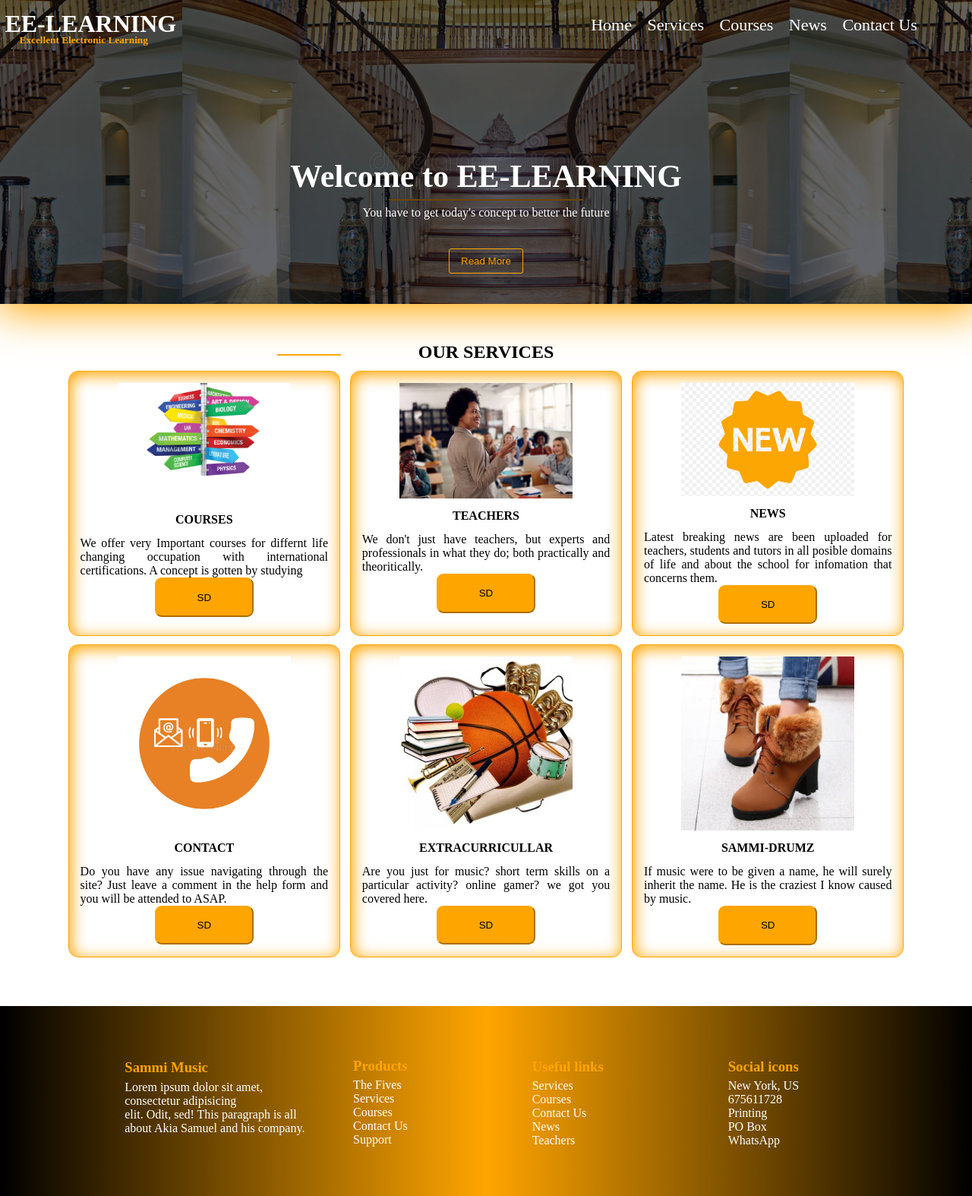
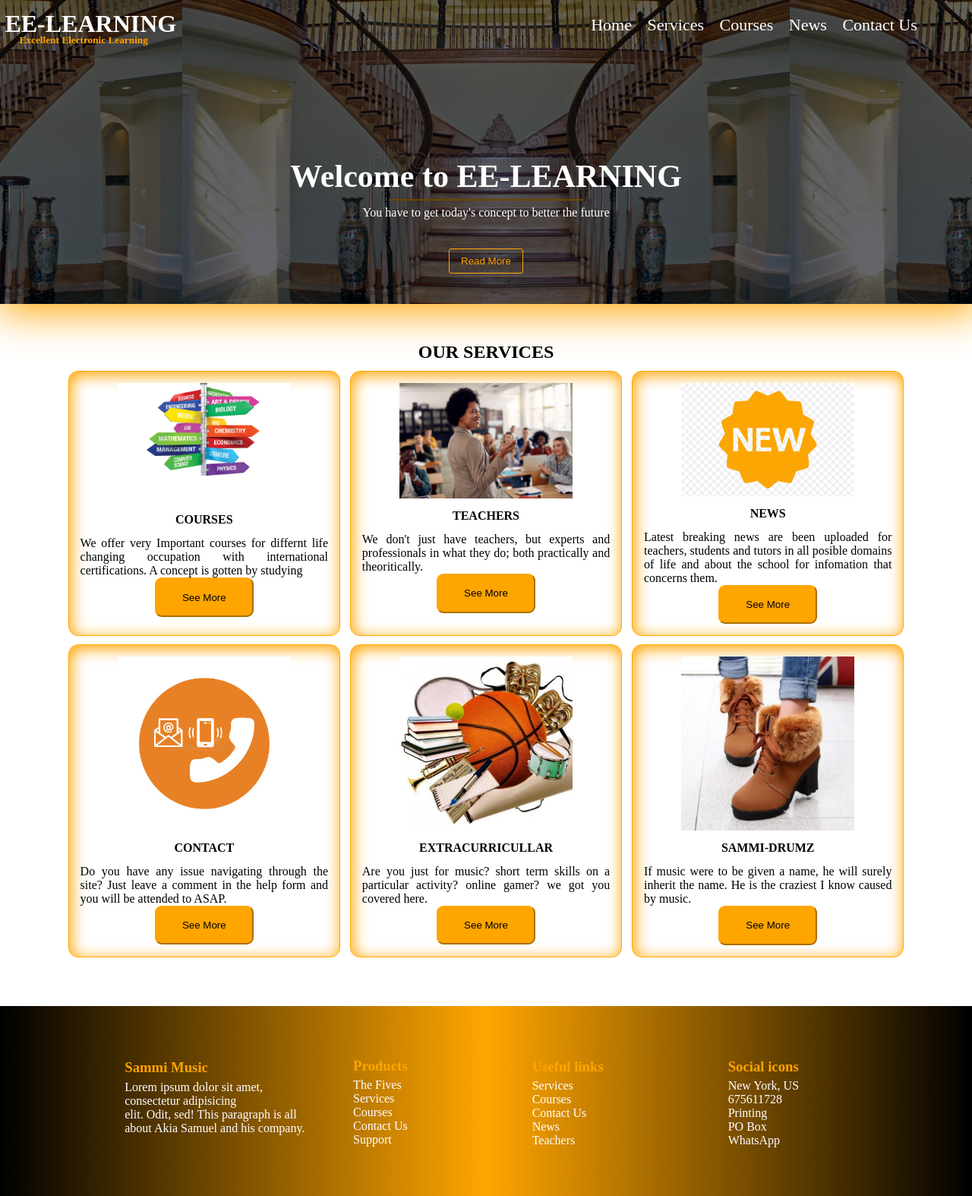
Before and after one commit to Sammi-Drums/Site-7, a PHP site: page / in a window 1280 px wide. Shown: the whole page at 76% size. Run offline with PHP 8.4, Linux system fonts and the light colour scheme.

Commit message:
Responsive Laptop

```diff
--- a/CSS/Style.css
+++ b/CSS/Style.css
@@ -28,9 +28,11 @@
 }
 .topic h2:hover{
     font-size: 25px;
+    color: orange;
 }
 .cards{
     display: flex;
+    flex: 100%;
     margin-top: 1%;
 }
 .card1{
@@ -143,6 +145,7 @@
 
 .cardss{
     display: flex;
+    flex: 100%;
     margin-top: 1%;
 }
 .card11{
--- a/index.html
+++ b/index.html
@@ -50,8 +50,8 @@
                     <h2 align="center">Our Services</h2>
                 </div>
                 <div class="toptitle">
-                        <div class="line1">  <hr color="orange"> </div>
-                        <div class="line2">  <hr color="orange"> </div>
+                        <!-- <div class="line1">  <hr color="orange"> </div> -->
+                        <!-- <div class="line2">  <hr color="orange"> </div> -->
                 </div>
 
 
@@ -65,7 +65,7 @@
                         concept is gotten by studying
 
                     </p>
-                    <center><button>  SD </button></center>
+                    <center><button>  See More </button></center>
                 </div>
                 <div class="card2">
                     <center> <img src="images/Tutors (2).jpg" width="70%" height="50%" alt=""> </center>
@@ -74,7 +74,7 @@
                         in what they do; both practically and theoritically.
 
                     </p>
-                    <center><button>  SD </button></center>
+                    <center><button>  See More </button></center>
                 </div>
                 <div class="card3">
                     <center> <img src="Images/news (2).png"width="70%" height="50%" alt=""> </center>
@@ -83,7 +83,7 @@
                         and tutors in all posible domains of life and about the school for
                         infomation that concerns them.
                     </p>
-                    <center><button>  SD </button></center>
+                    <center><button>  See More </button></center>
                 </div>
             </div>
             <div class="cardss">
@@ -94,7 +94,7 @@
                         a comment in the help form and you will be attended to ASAP.
 
                     </p>
-                    <center><button>  SD </button></center>
+                    <center><button>  See More </button></center>
                 </div>
                 <div class="card21">
                     <center> <img src="Images/EXtra (2).jpg" width="70%" height="50%" alt=""> </center>
@@ -103,7 +103,7 @@
                         activity? online gamer? we got you covered here.
 
                     </p>
-                    <center><button>  SD </button></center>
+                    <center><button>  See More </button></center>
                 </div>
                 <div class="card31">
                     <center> <img src="images/s-l500.jpg" width="70%" height="50%" alt=""> </center>
@@ -112,7 +112,7 @@
                         the name. He is the craziest I know caused by music.
 
                     </p>
-                    <center><button>  SD </button></center>
+                    <center><button>  See More </button></center>
                 </div>
         </div>
     </div>
```
Also changed, not shown: CSS/footer.css (+45 -10 lines).
